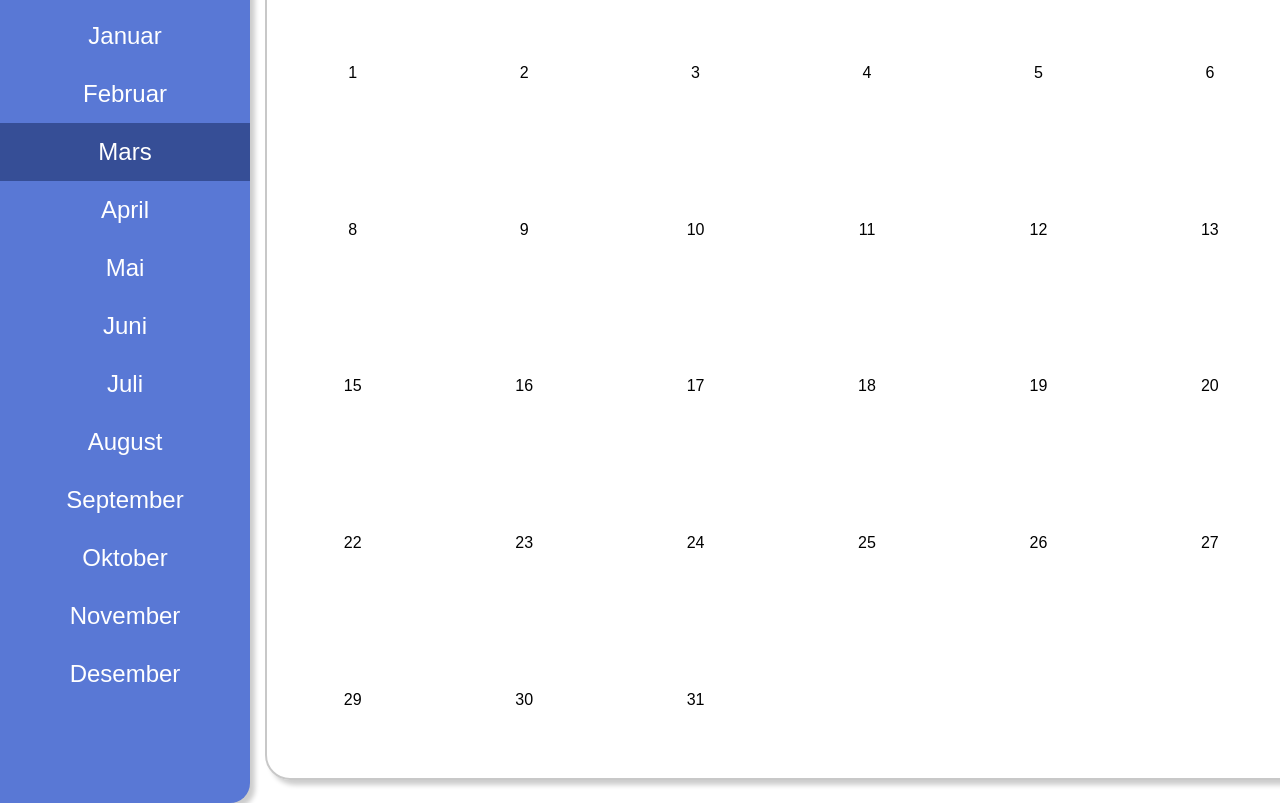
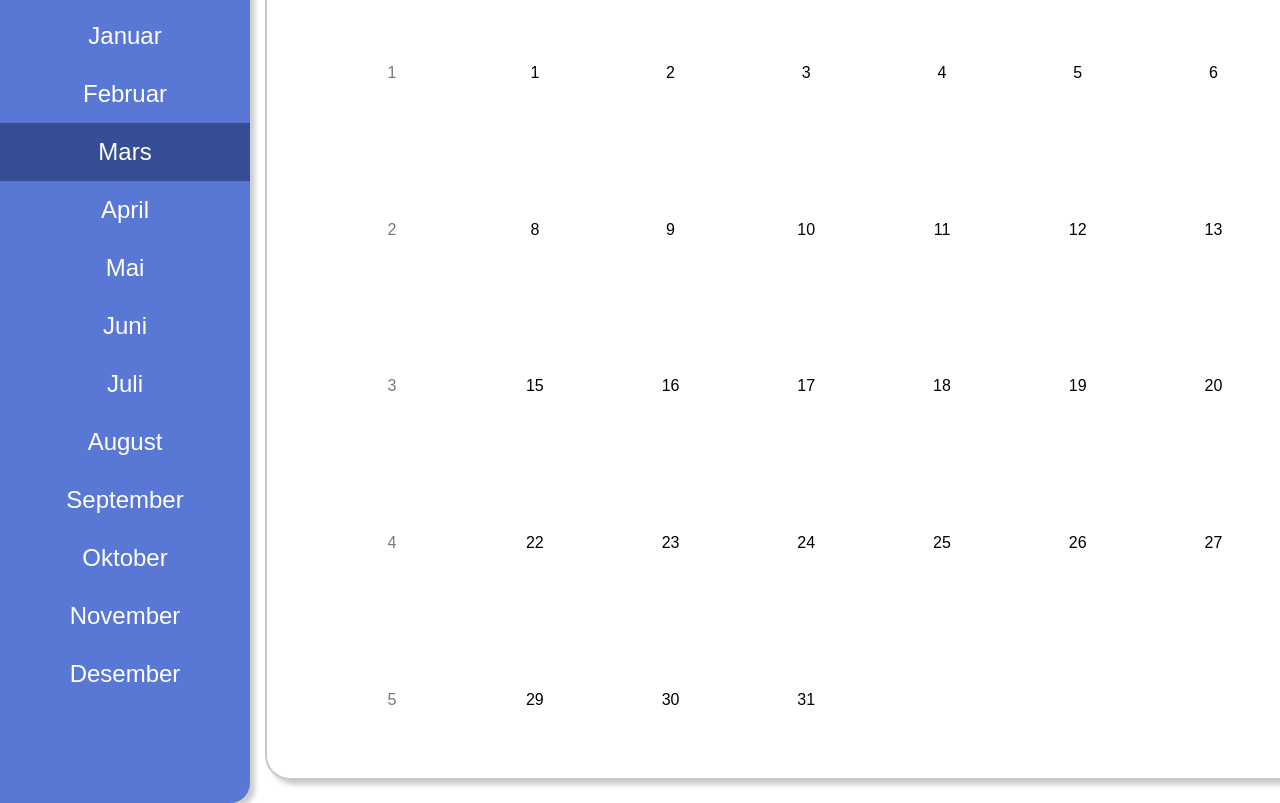
Before and after one commit to Agith-Ravn/Calendar-Project, a plain HTML site: page html/app.html in a window 1280 px wide. Shown: the part 134-937 px from the top of the page. Drawn offline with Linux system fonts and the light colour scheme.

Commit message:
Fikset plass til uker
+  lagt midlertidig til placeholder

```diff
--- a/css/app.css
+++ b/css/app.css
@@ -3,6 +3,11 @@ body {
   margin: 0;
   font-family: Arial, Helvetica, sans-serif;
   height: auto;
+}
+
+.grid-container {
+  display: grid;
+  grid-template-columns: 220px 1260px 400px;
 }
 
 /*--------------------------- Navbar ---------------------------*/
@@ -64,9 +69,30 @@ p {
 }
 
 /*--------------------------- Calender (dates) ---------------------------*/
-.grid-container {
+.calender {
+  width: 1100px;
+  padding: 0 50px;
+  height: 880px;
+  margin-left: 45px;
+  margin-top: 30px;
+  box-shadow: 5px 5px 5px rgba(0, 0, 0, 0.2);
+  border: solid rgb(200, 200, 200) 2px;
+  border-radius: 25px;
+}
+
+.weeksContainer {
   display: grid;
-  grid-template-columns: 220px 1260px 400px;
+  grid-template-columns: auto;
+  width: 150px;
+  height: 880px;
+  float: left;
+  justify-items: center;
+  align-items: center;
+  color: rgb(121, 121, 121);
+}
+
+.weeks-grid-item {
+  padding: 30px;
 }
 
 .grid-date-container {
@@ -74,16 +100,11 @@ p {
   grid-template-columns: auto auto auto auto auto auto auto;
   justify-items: center;
   align-items: center;
-  width: 1200px;
-  height: 55em;
-  margin-left: 45px;
-  margin-top: 30px;
-  box-shadow: 5px 5px 5px rgba(0, 0, 0, 0.2);
-  border: solid rgb(200, 200, 200) 2px;
-  border-radius: 25px;
+  width: 950px;
+  height: 880px;
 }
 
-.grid-item {
+.dates-grid-item {
   padding: 30px;
 }
 
--- a/js/controller.js
+++ b/js/controller.js
@@ -32,7 +32,6 @@ function findCurrentDate() {
 
     //days in this month
     model.daysInMonth = new Date(model.currentYear, model.currentMonth, 0).getDate();
-
 }
 
 //Får dato til å starte på riktig ukedag
@@ -53,13 +52,14 @@ function firstWeekdayInMonth(year, month, date) {
     return d.getDay()
 }
 
-
 //Changes month when selecting month in navbar
 function changeMonth(monthIndex, selectedDiv) {
     model.changeMonth = monthIndex + 1;
     model.selectedMonth = selectedDiv;
     updateView();
 }
+
+//
 
 //Farger current/selected mnd
 function styleCurrentMonth() {
--- a/js/model.js
+++ b/js/model.js
@@ -39,9 +39,10 @@ const model = {
     weeks: [],
     years: [],
 
-    daysInMonth: 0,
     weekdayNames: ['Søndag', 'Mandag', 'Tirsdag', 'Onsdag', 'Torsdag', 'Fredag', 'Lørdag'],
 
+    daysInMonth: 0,
+    weeksInMonth: [],
     currentMonth: 0,
     changeMonth: 0,
     selectedMonth: 'empty',
--- a/js/view.js
+++ b/js/view.js
@@ -23,17 +23,41 @@ function homeView() {
     //Navbar
     html += navBarView();
 
-    //All dates
+    //Dates
+    html += `<div class="calender">`
+
+            //Weeks
+            html += `<div class="weeksContainer">`
+
+                //Midlertidig
+                html += `<p> Uke</p>
+                        <p class="weeks-grid-item"> 1 </p>
+                        <p class="weeks-grid-item"> 2 </p>
+                        <p class="weeks-grid-item"> 3 </p>
+                        <p class="weeks-grid-item"> 4 </p>
+                        <p class="weeks-grid-item"> 5 </p>`
+            html += `</div>`
+
+            //Weekdays
             html += `<div class="grid-date-container">
-    <p>Mandag</p><p>Tirsdag</p><p>Onsdag</p><p>Torsdag</p><p>Fredag</p><p>Lørdag</p><p>Søndag</p>`
+                <p>Mandag</p>
+                <p>Tirsdag</p>
+                <p>Onsdag</p>
+                <p>Torsdag</p>
+                <p>Fredag</p>
+                <p>Lørdag</p>
+                <p>Søndag</p>`
 
+                //Empty boxes (date displacement)
                 for(let j = 1; j <= model.dateDisplacement; j++) {
                     html += `<p>  </p>`
                 }
 
+                //Dates
                 for (let i = 1; i <= model.daysInMonth ; i++) {
-        html += `<div class="grid-item">${i}</div>`
+                    html += `<div class="dates-grid-item">${i}</div>`
                 }
+            html += `</div>`
     html += `</div>`
 
     //Events / hendelser
```
Lines whose indentation alone changed are shown as unchanged.
